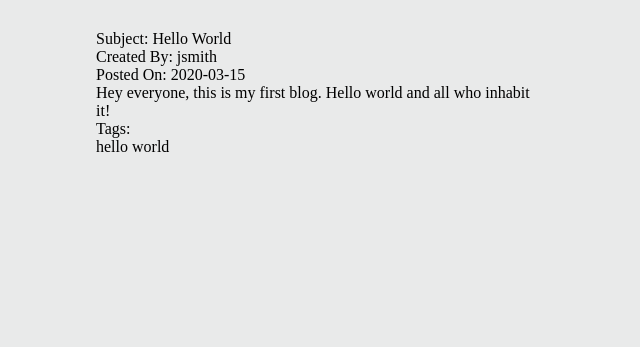
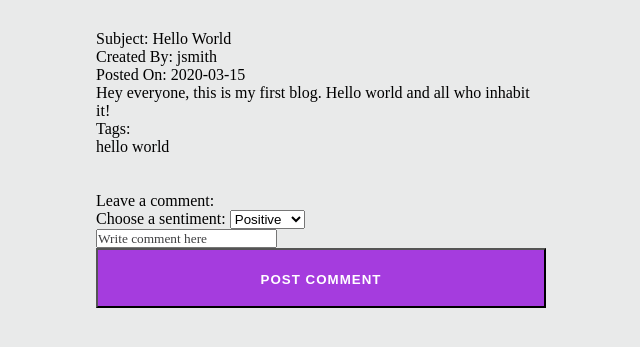
Before and after one commit to sarahnicoleboo/comp440, a PHP site: page /viewBlog.php?blogid=1 in a window 1280 px wide. Shown: the top 347 px of the page, without its empty margins (319-959 px from the left). Run offline with PHP 8.4, Linux system fonts and the light colour scheme; a user stored in the database is signed in; data comes from the database, SQL or seed files in the repository; some libraries are stand-ins or nearby versions; some web fonts are replaced.

Commit message:
basic comment functionality added

```diff
--- a/viewBlog.php
+++ b/viewBlog.php
@@ -14,6 +14,7 @@
    $dbpass = "pass1234";
    $db = mysqli_connect("127.0.0.1", $dbuser, $dbpass, "comp440project");
    session_start();
+   $username = $_SESSION['username'];
    $id = $_GET['blogid'];
    $query = "SELECT * FROM blogs WHERE blogid = '$id';";
    $result = mysqli_query($db, $query);
@@ -25,6 +26,7 @@
       <div>Posted On: <?php echo $rows['pdate'];?></div>
       <div><?php echo $rows['description'];?></div>
    <?php
+      $postedBy = $rows['created_by'];
    }
 
    $query = "SELECT * FROM blogstags WHERE blogid = '$id';";
@@ -37,6 +39,23 @@
    <?php
    }
 ?>
+<br /> <br />
+<div>Leave a comment:</div>
+<form method="post" action="insertComment.php">
+   <label for="sentiment">Choose a sentiment:</label>
+   <select id="sentiment" name="sentiment"
+      <option value="dummy">Dummy</option>
+      <option value="positive">Positive</option>
+      <option value="negative">Negative</option>
+   </select>
+   <br />
+   <input type ="text" id="commentdes" name="commentdes" placeholder="Write comment here" class"input">
+   <input type= "hidden" id="theID" name="theID" value="<?php echo $id; ?>">
+   <input type= "hidden" id="user" name="user" value="<?php echo $postedBy; ?>">
+   <input type="submit" value="Post comment">
+</form>
+
+
 </div>
 </div>
 </body>
```
Also changed, not shown: insertComment.php (added, +25 -0 lines).
